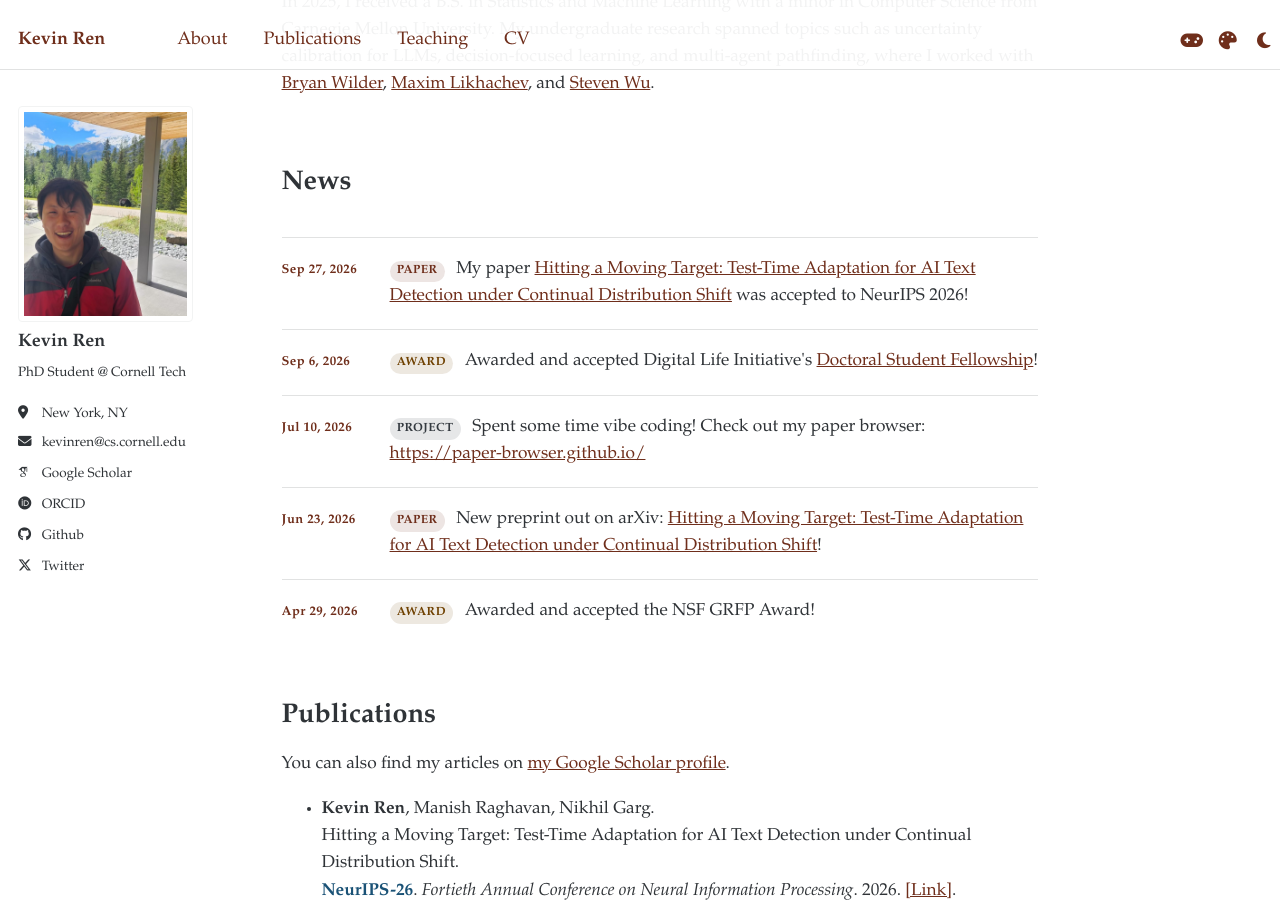
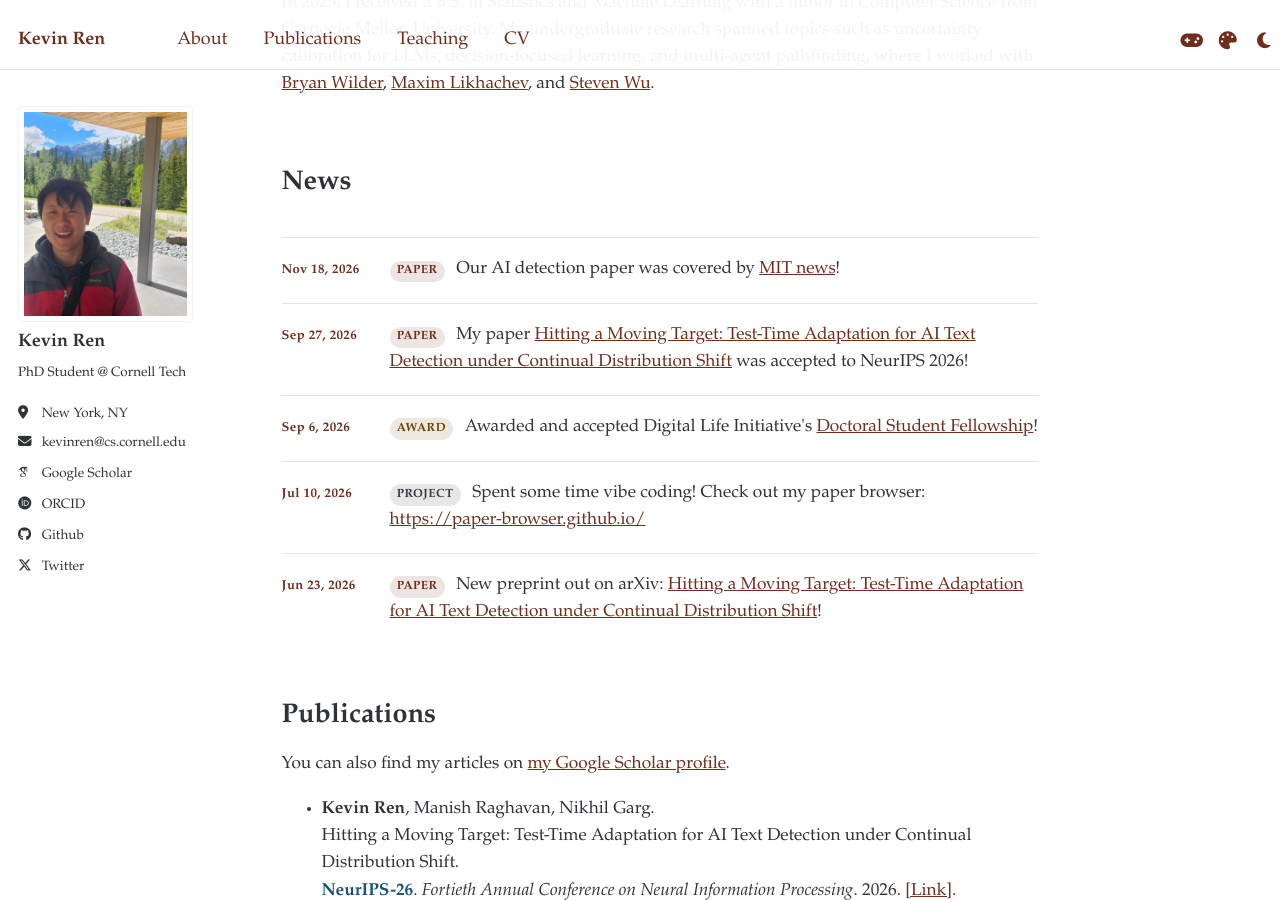
Before and after one commit to renkevin9/renkevin9.github.io, a Jekyll site: the page built from _pages/about.md, in a window 1280 px wide and 900 px high, scrolled down 342 px. Built offline with Jekyll 4.4.1, drawn with Linux system fonts in a browser that asks for light colours; some web fonts are replaced.

Commit message:
Add MIT News coverage to homepage

```diff
--- a/_pages/about.md
+++ b/_pages/about.md
@@ -17,6 +17,13 @@ In 2025, I received a B.S. in Statistics and Machine Learning with a minor in Co
 
 <div class="timeline-scroll">
 <div class="timeline-list">
+  <div class="timeline-item">
+    <div class="timeline-item__date"><time datetime="2026-11-18">Nov 18, 2026</time></div>
+    <div class="timeline-item__body">
+      <span class="timeline-item__tag timeline-item__tag--paper">Paper</span>
+      Our AI detection paper was covered by <a href="https://news.mit.edu/2026/helping-ai-text-detectors-keep-up-with-changing-conditions-1118">MIT news</a>!
+    </div>
+  </div>
   <div class="timeline-item">
     <div class="timeline-item__date"><time datetime="2026-09-27">Sep 27, 2026</time></div>
     <div class="timeline-item__body">
```
